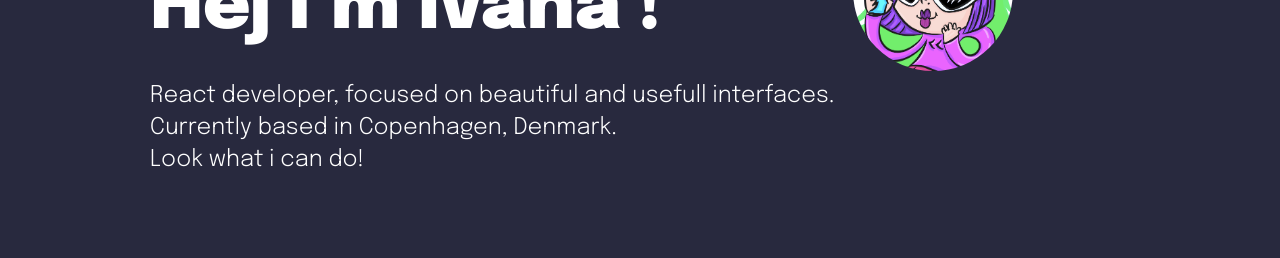
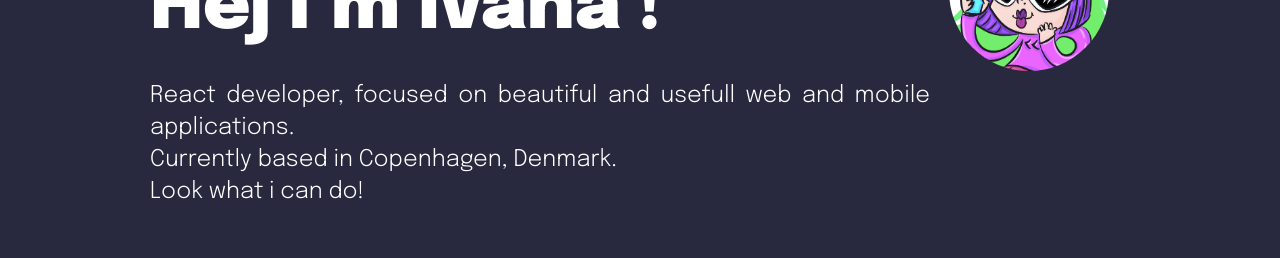
Before and after one commit to IvanaRP/ivana, a React (Create React App) app in the folder ivanaapp/: page / in a window 1280 px wide. Shown: the part 240-498 px from the top of the page. Built offline with nearby package versions, Linux system fonts and the light colour scheme.

Commit message:
Update index.jsx
text

```diff
--- a/ivanaapp/src/Pages/Home/index.jsx
+++ b/ivanaapp/src/Pages/Home/index.jsx
@@ -14,7 +14,8 @@ function Home() {
               <div className="homeTitleSubtitle">
                 <h1 className="homeTitle">Hej I’m Ivana !</h1>
                 <h2 className="homeSubTitle">
-                  React developer, focused on beautiful and usefull interfaces.
+                  React developer, focused on beautiful and usefull web and
+                  mobile applications.
                   <br />
                   Currently based in Copenhagen, Denmark. <br />
                   Look what i can do!
```
